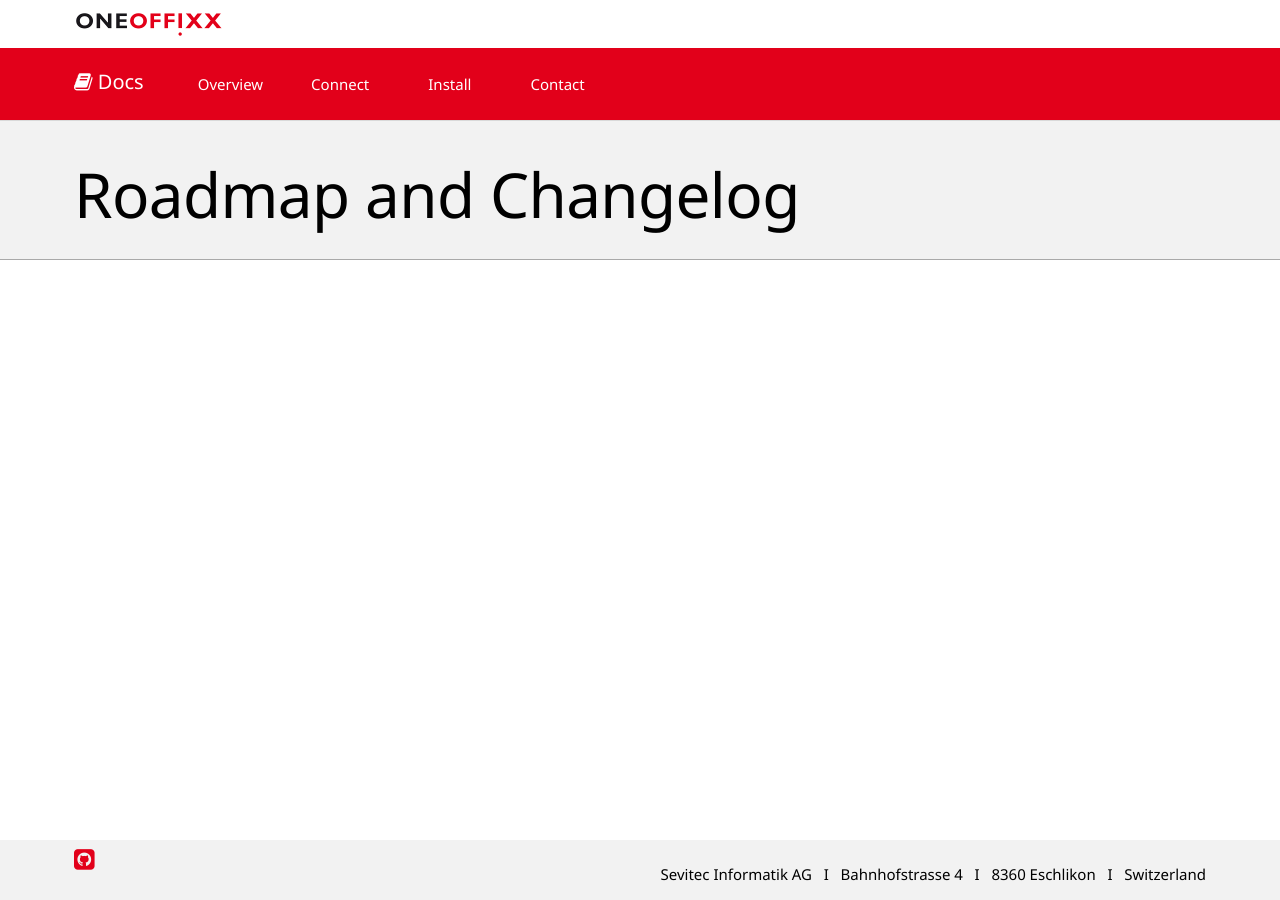
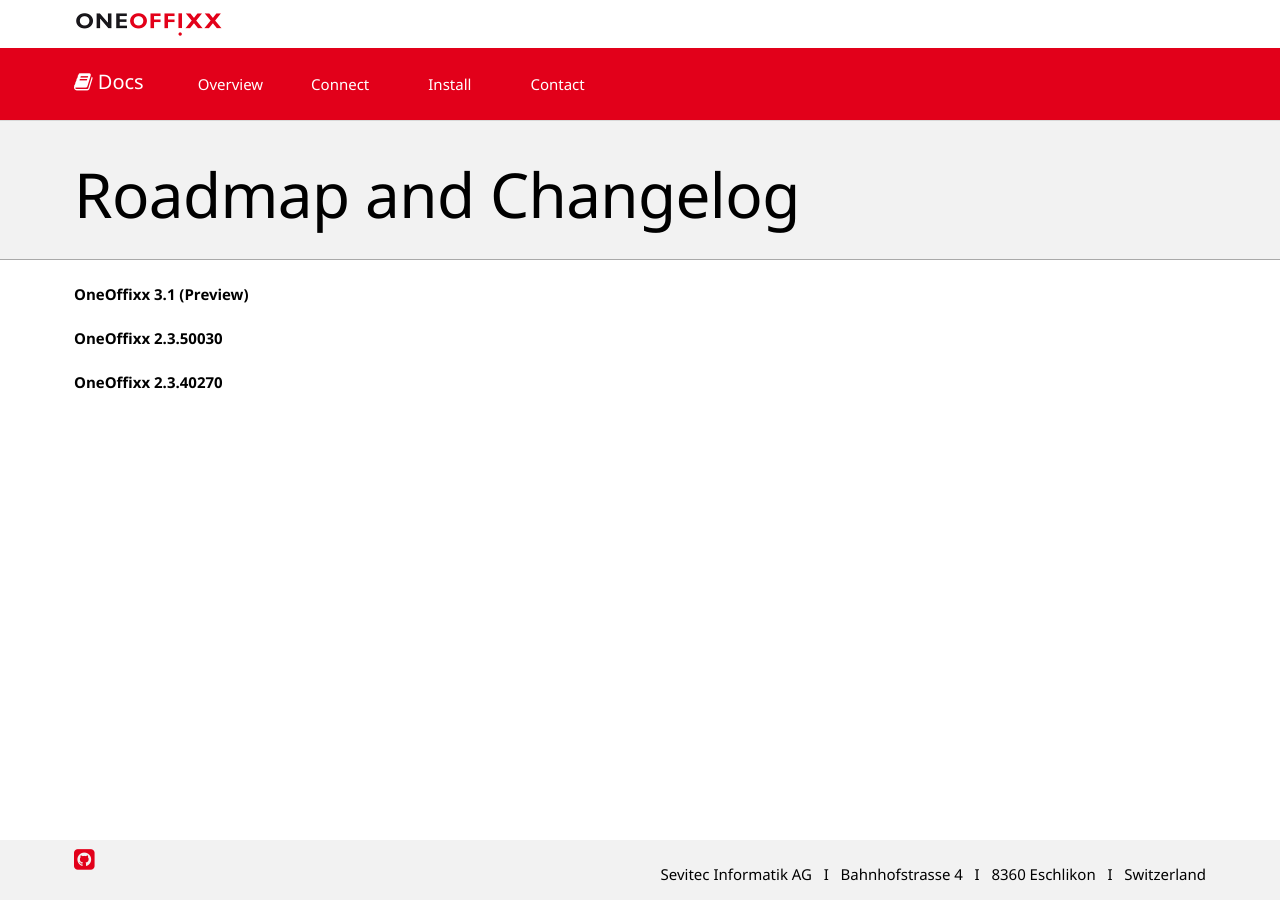
Before and after one commit to primesoft-group/oneoffixx-docs, a Jekyll site: the page built from _pages/install/de/releasenotes.md, in a window 1280 px wide. Built offline with Jekyll 4.4.1, drawn with Linux system fonts in a browser that asks for light colours; nearby versions of some CDN libraries; some web fonts are replaced.

Commit message:
Update releasenotes.md

```diff
--- a/_pages/install/de/releasenotes.md
+++ b/_pages/install/de/releasenotes.md
@@ -3,3 +3,14 @@
 title: Roadmap and Changelog
 permalink: "install/de/releasenotes/"
 ---
+
+__OneOffixx 3.1 (Preview)__
+
+
+
+
+__OneOffixx 2.3.50030__
+
+
+
+__OneOffixx 2.3.40270__
```
